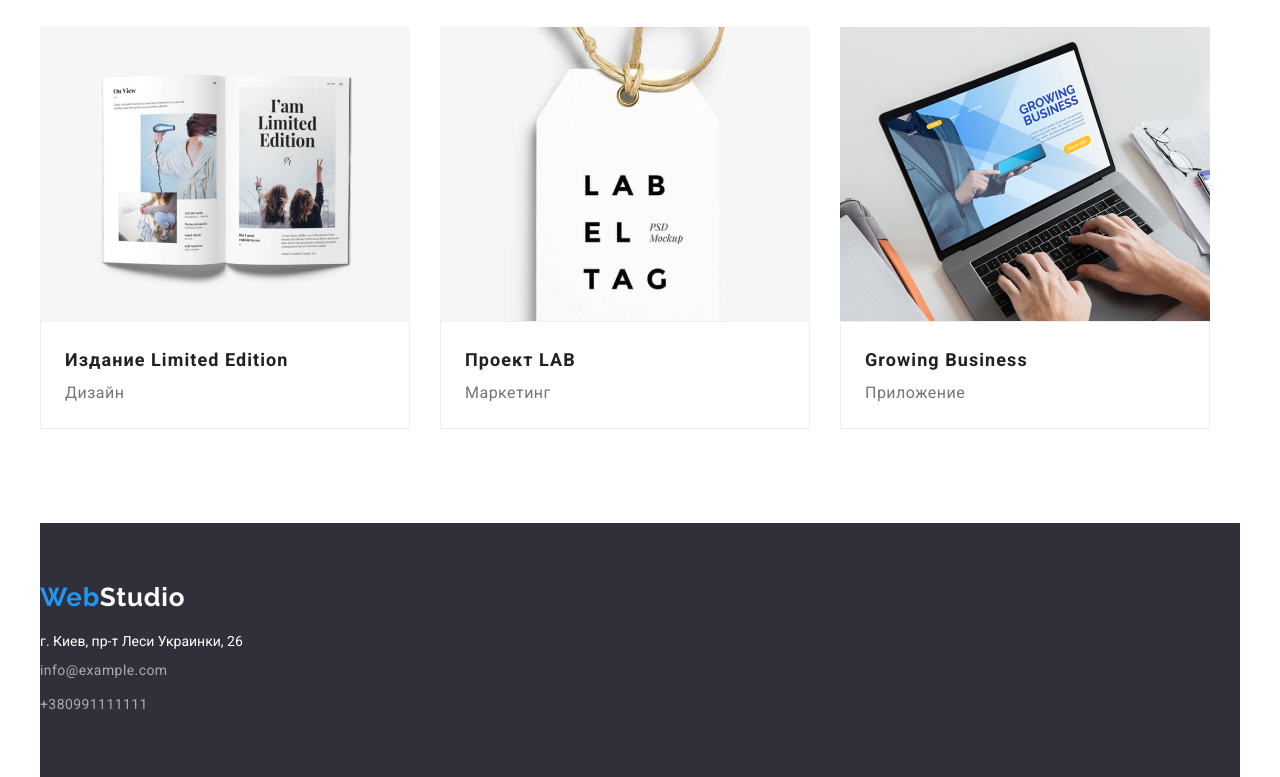
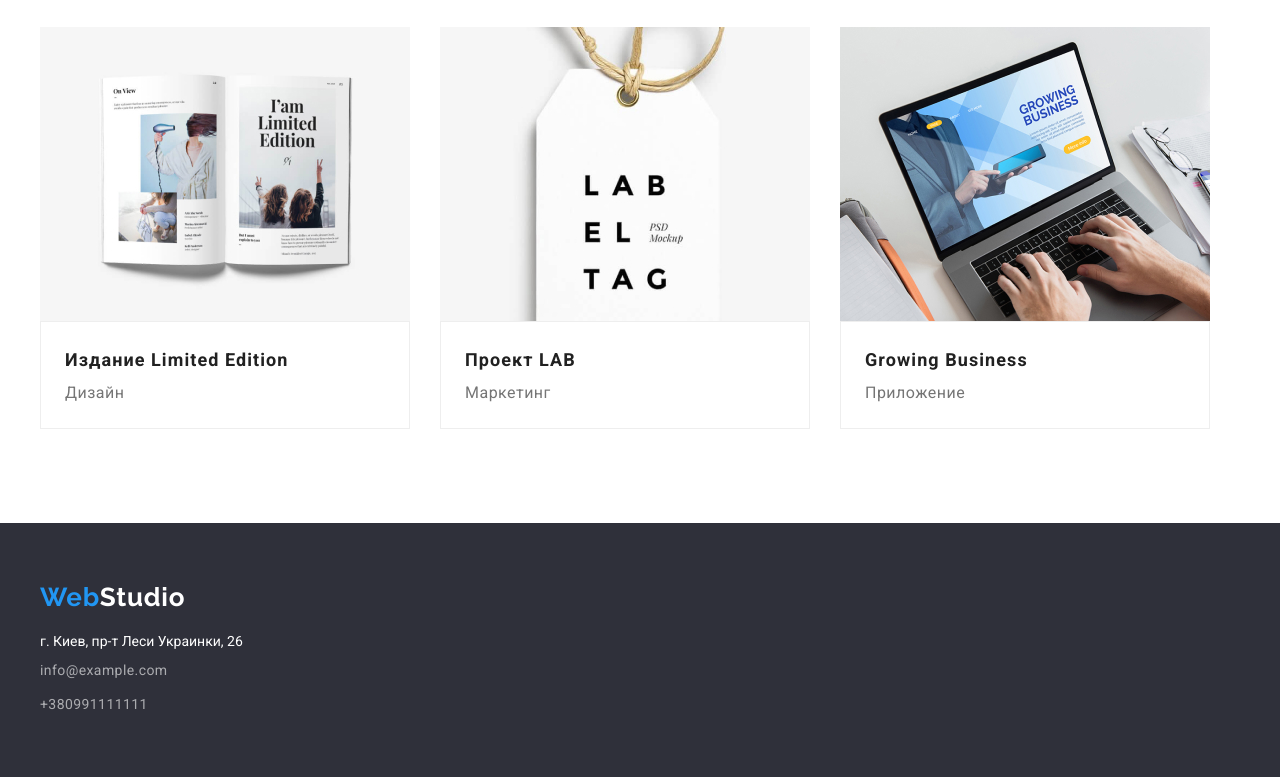
Before and after one commit to OlesRezvaniuk/goit-markup-hw-03, a plain HTML site: page portfolio.html in a window 1280 px wide. Shown: the part 1100-1877 px from the top of the page. Drawn offline with nearby package versions, Linux system fonts and the light colour scheme.

Commit message:
Update portfolio.html

```diff
--- a/portfolio.html
+++ b/portfolio.html
@@ -120,7 +120,8 @@
             </section>
         </main>
     <!-- пол -->
-        <footer class="footer contanier">
+        <footer class="footer">
+            <div class="contanier">
                 <a href="./index.html" class="logo-main">Web<span class="logo-second footer-second">Studio</span></a>
                 <address class="footer-address">
                     <ul class="address-list list">
@@ -132,6 +133,7 @@
                         <li class="item"><a href="tel:+380991111111" class="link">+380991111111</a></li>
                     </ul>
                 </address>
+            </div>
         </footer>
 </body>
 
```
Lines whose indentation alone changed are shown as unchanged.
